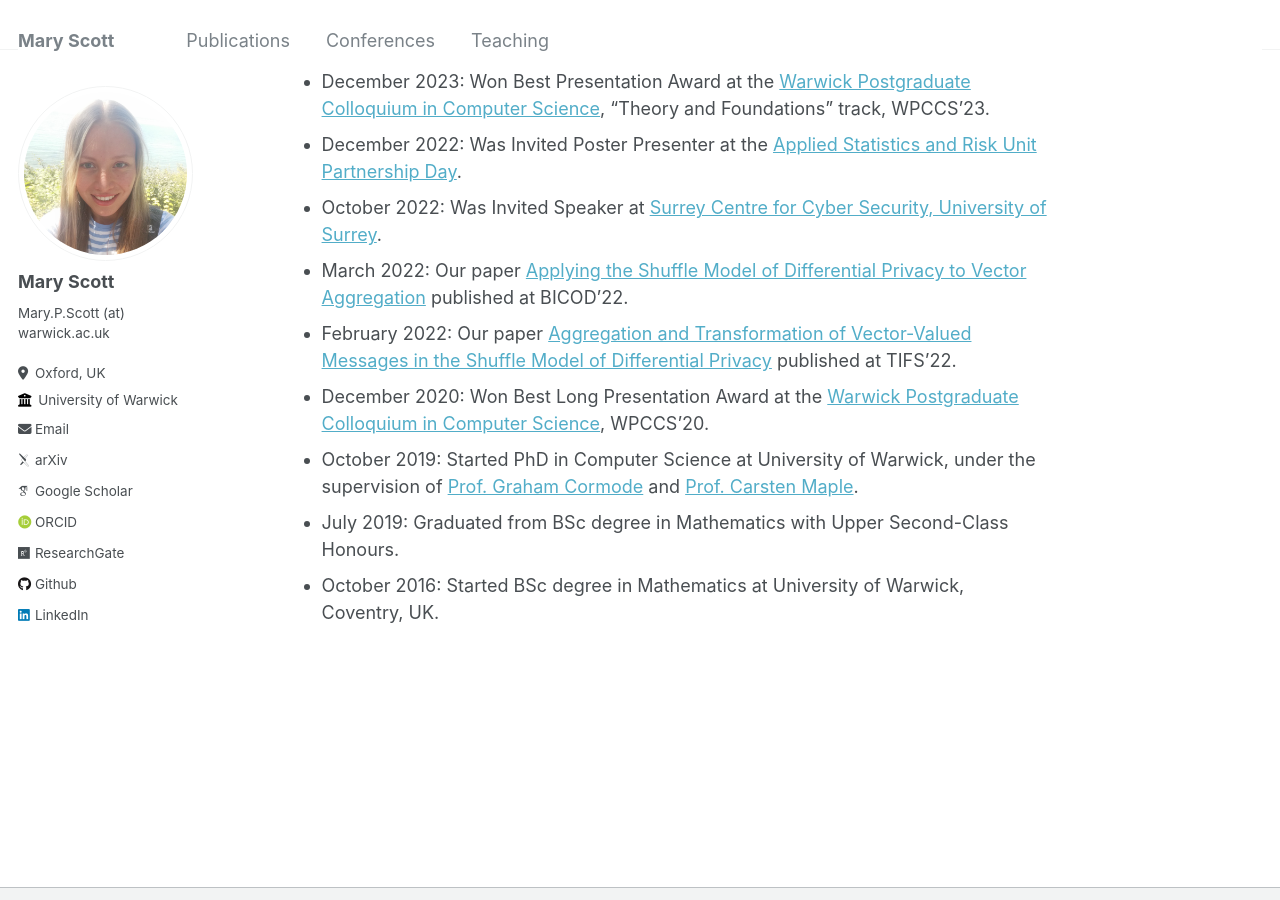
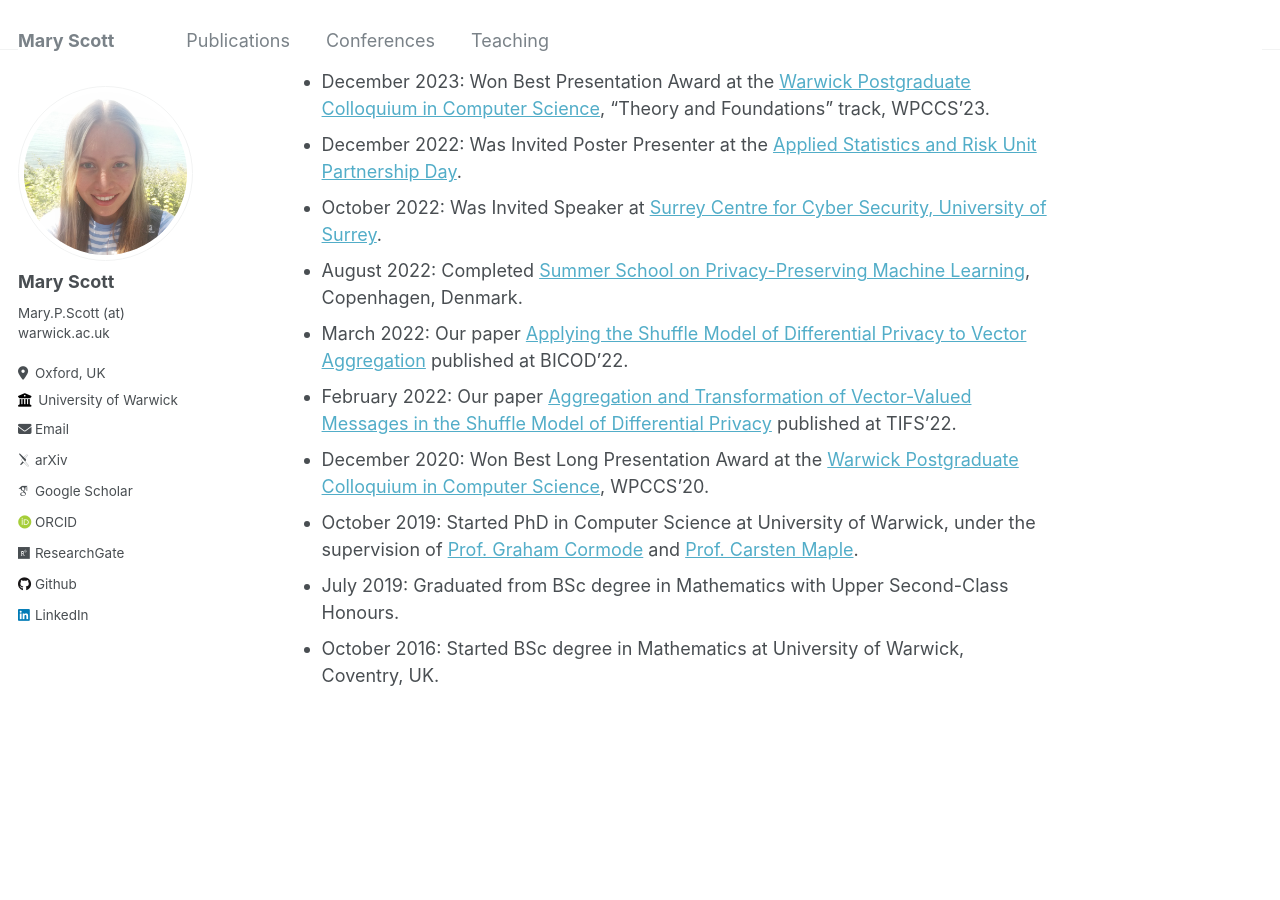
Before and after one commit to mary-python/mary-python.github.io, a Jekyll site: the page built from _pages/about.md, in a window 1280 px wide and 900 px high, scrolled down 405 px. Built offline with Jekyll 4.4.1, drawn with Linux system fonts in a browser that asks for light colours; some web fonts are replaced.

Commit message:
Update about.md

```diff
--- a/_pages/about.md
+++ b/_pages/about.md
@@ -14,6 +14,7 @@ News
 * December 2023: Won Best Presentation Award at the [Warwick Postgraduate Colloquium in Computer Science](https://warwick.ac.uk/fac/sci/dcs/research/wpccs/wpccs23/), "Theory and Foundations" track, WPCCS'23.
 * December 2022: Was Invited Poster Presenter at the [Applied Statistics and Risk Unit Partnership Day](https://warwick.ac.uk/fac/sci/statistics/asru/registration-page-2022n/).
 * October 2022: Was Invited Speaker at [Surrey Centre for Cyber Security, University of Surrey](https://www.surrey.ac.uk/surrey-centre-cyber-security).
+* August 2022: Completed [Summer School on Privacy-Preserving Machine Learning](https://www.conferencemanager.dk/ppmlschool2022/conference), Copenhagen, Denmark.
 * March 2022: Our paper [Applying the Shuffle Model of Differential Privacy to Vector Aggregation](https://arxiv.org/abs/2112.05464) published at BICOD'22.
 * February 2022: Our paper [Aggregation and Transformation of Vector-Valued Messages in the Shuffle Model of Differential Privacy](https://ieeexplore.ieee.org/document/9696239) published at TIFS'22.
 * December 2020: Won Best Long Presentation Award at the [Warwick Postgraduate Colloquium in Computer Science](https://warwick.ac.uk/fac/sci/dcs/research/wpccs/wpccs20/), WPCCS'20.
```
